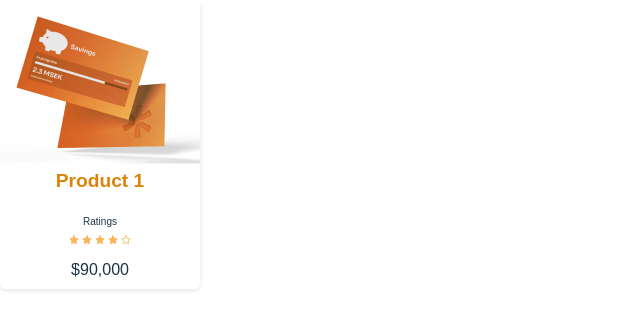
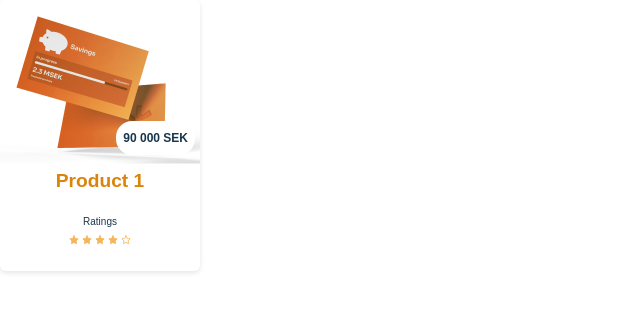
Before and after one commit to crtneko97/review, a Next.js app in the folder my-next-project/: page / in a window 1280 px wide. Shown: the top 330 px of the page, without its empty margins (0-640 px from the left). Built offline with nearby package versions, Linux system fonts and the light colour scheme.

Commit message:
PriceTag and ProductCard logic and styling might WIP

```diff
--- a/my-next-project/package.json
+++ b/my-next-project/package.json
@@ -12,7 +12,8 @@
     "next": "15.0.1",
     "react": "19.0.0-rc-69d4b800-20241021",
     "react-dom": "19.0.0-rc-69d4b800-20241021",
-    "sass": "^1.80.4"
+    "sass": "^1.80.4",
+    "sass-loader": "^16.0.2"
   },
   "devDependencies": {
     "@types/node": "^20",
--- /dev/null
+++ b/my-next-project/src/components/priceTag/PriceTag.scss
@@ -0,0 +1,13 @@
+@import '../../styles/variables.scss';
+
+.price-tag {
+    position: absolute;
+    bottom: -5px;
+    right: 5px;
+    background-color: $white;
+    border-radius: $radius-m;
+    padding: 10px 7px;
+    font-size: $price-font-size;
+    font-weight: 600;
+    color: $price-font-color;
+}
--- /dev/null
+++ b/my-next-project/src/components/priceTag/PriceTag.tsx
@@ -0,0 +1,20 @@
+import React from 'react';
+import './PriceTag.scss';
+
+interface PriceTagProps {
+  price: number;
+}
+
+const PriceTag: React.FC<PriceTagProps> = ({ price }) => {
+
+
+  const formattedPrice = price.toLocaleString().replace(/,/g, ' ');
+
+  return (
+    <div className="price-tag">
+      {formattedPrice} SEK
+    </div>
+  );
+};
+
+export default PriceTag;
--- a/my-next-project/src/components/productCard/ProductCard.scss
+++ b/my-next-project/src/components/productCard/ProductCard.scss
@@ -13,6 +13,7 @@
 }
 
 .product-image {
+    position: relative;
     width: 100%;
     height: auto;
     max-height: 150px;
@@ -22,6 +23,7 @@
 .product-info {
     padding: 10px;
     text-align: center;
+}
 
 .product-name {
     font-size: 1.2em;
@@ -31,5 +33,3 @@
 .rating {
     margin: 5px 0;
 }
-
-}
--- a/my-next-project/src/components/productCard/ProductCard.tsx
+++ b/my-next-project/src/components/productCard/ProductCard.tsx
@@ -1,6 +1,7 @@
 import React from 'react';
 import './ProductCard.scss';
 import Ratings from '../ratings/Ratings';
+import PriceTag from '../priceTag/PriceTag'; // Import the PriceTag component
 import { Product } from '@/types/products/product';
 
 interface ProductCardProps {
@@ -10,13 +11,12 @@ interface ProductCardProps {
 const ProductCard: React.FC<ProductCardProps> = ({ product }) => {
   return (
     <div className="product-card">
-
-
       <div className="product-image">
-      <img
-        src={product.imageUrl}
-        alt={product.name}
-      />
+        <img
+          src={product.imageUrl}
+          alt={product.name}
+        />
+        <PriceTag price={product.price} />
       </div>
 
       <div className="product-info">
@@ -25,10 +25,6 @@ const ProductCard: React.FC<ProductCardProps> = ({ product }) => {
         </h3>
 
         <Ratings rating={product.rating} />
-
-        <div className="price-tag">
-          ${product.price.toLocaleString()}
-        </div>
       </div>
     </div>
   );
```
Also changed, not shown: 1 other file (tests, documents, lock files or other folders).
